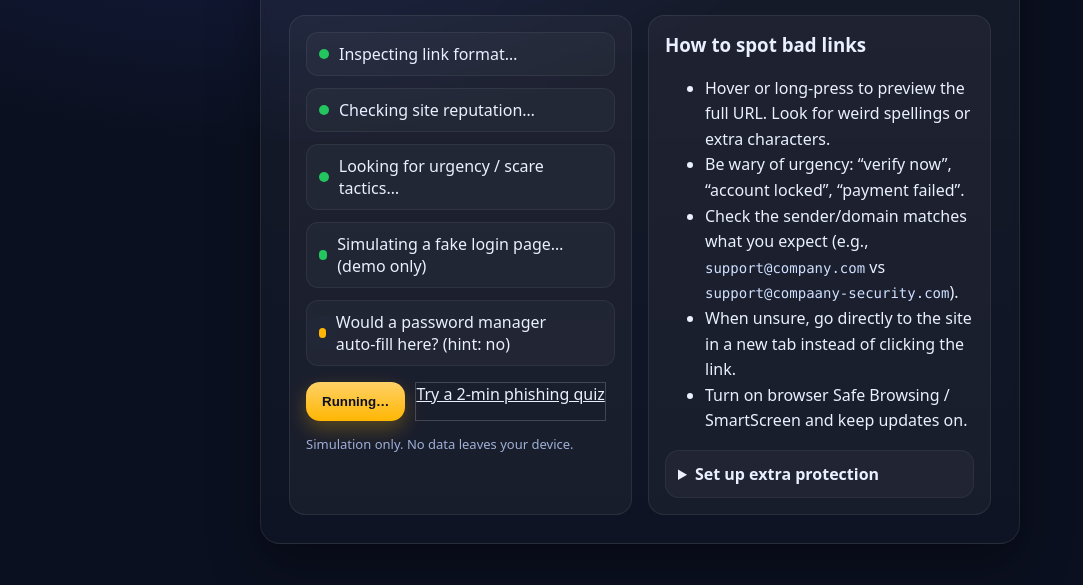
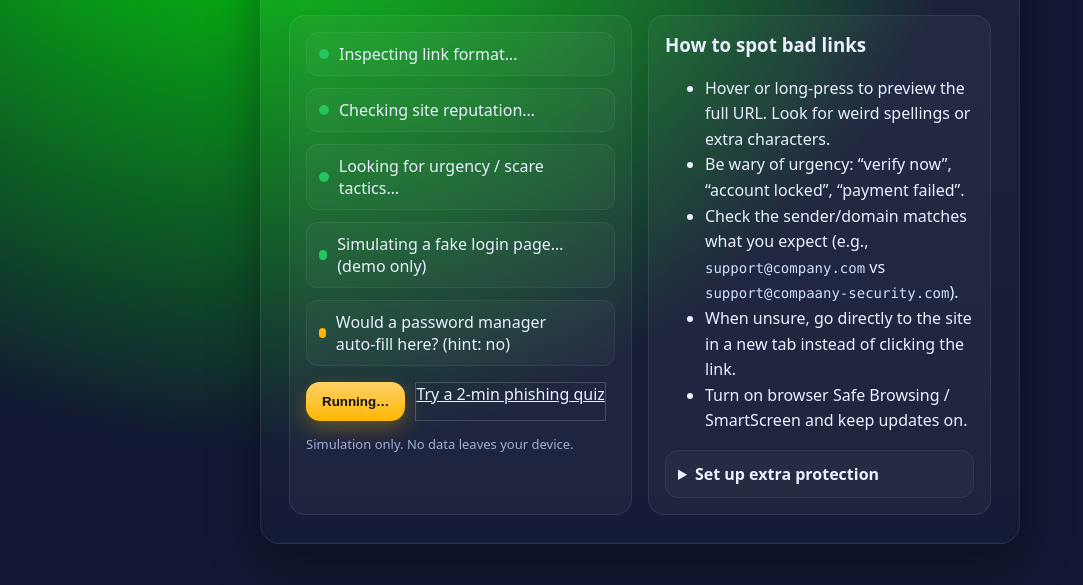
Before and after one commit to Eagle68pro/Warning-link, a plain HTML site: page index.html in a window 1280 px wide. Shown: the part 215-800 px from the top of the page, without its empty margins (0-1083 px from the left). Drawn offline with Linux system fonts and the light colour scheme.

Commit message:
Update index.html

```diff
--- a/index.html
+++ b/index.html
@@ -5,8 +5,7 @@
   <meta name="viewport" content="width=device-width, initial-scale=1" />
   <title>⚠️ Suspicious Link Check</title>
   <style>
-    :root{
-      --bg: #0b1020;
+    :root {
       --card: #121833;
       --text: #eaf0ff;
       --muted: #9fb0d6;
@@ -14,50 +13,58 @@
       --danger: #ef4444;
       --ok: #22c55e;
     }
-    *{box-sizing:border-box}
-    html,body{height:100%}
-    body{
-      margin:0; font-family: ui-sans-serif, system-ui, -apple-system, Segoe UI, Roboto, "Helvetica Neue", Arial, "Noto Sans", "Apple Color Emoji", "Segoe UI Emoji";
-      background: radial-gradient(1200px 800px at 20% -10%, #1b2450 0%, var(--bg) 55%), linear-gradient(180deg, #0b0f1a 0%, #0b1020 100%);
+
+    * { box-sizing: border-box; }
+    html, body { height: 100%; margin: 0; font-family: ui-sans-serif, system-ui, -apple-system, Segoe UI, Roboto, "Helvetica Neue", Arial, "Noto Sans", "Apple Color Emoji", "Segoe UI Emoji"; }
+
+    body {
       color: var(--text);
-      display:flex; align-items:center; justify-content:center; padding:24px;
+      display: flex; align-items: center; justify-content: center; padding: 24px;
+      background-size: 200% 200%;
+      animation: gradientShift 15s ease infinite;
     }
-    .wrap{width:100%; max-width:760px}
-    .card{
+
+    @keyframes gradientShift {
+      0% { background-position: 0% 50%; }
+      50% { background-position: 100% 50%; }
+      100% { background-position: 0% 50%; }
+    }
+
+    .wrap { width: 100%; max-width: 760px; }
+    .card {
       background: linear-gradient(180deg, rgba(255,255,255,0.05), rgba(255,255,255,0.02));
-      border:1px solid rgba(255,255,255,0.08);
+      border: 1px solid rgba(255,255,255,0.08);
       border-radius: 20px; padding: 28px; box-shadow: 0 20px 50px rgba(0,0,0,0.35);
       backdrop-filter: blur(6px);
     }
-    h1{margin:0 0 8px 0; font-size: clamp(24px, 4vw, 36px); letter-spacing:0.2px}
-    p.lead{margin:0 0 18px 0; color: var(--muted); line-height:1.5}
-    .badge{
-      display:inline-flex; align-items:center; gap:8px; font-size:14px; padding:8px 12px; border-radius:999px;
-      background: rgba(255, 183, 3, 0.12); color: #ffd166; border:1px solid rgba(255, 183, 3, 0.25);
+
+    h1 { margin: 0 0 8px 0; font-size: clamp(24px, 4vw, 36px); letter-spacing: 0.2px; }
+    p.lead { margin: 0 0 18px 0; color: var(--muted); line-height: 1.5; }
+    .badge {
+      display: inline-flex; align-items: center; gap: 8px; font-size: 14px; padding: 8px 12px; border-radius: 999px;
+      background: rgba(255, 183, 3, 0.12); color: #ffd166; border: 1px solid rgba(255, 183, 3, 0.25);
     }
-    .row{display:grid; grid-template-columns: 1fr; gap:16px}
-    @media(min-width:640px){ .row{ grid-template-columns: 1fr 1fr } }
-    .panel{background: rgba(255,255,255,0.04); border:1px solid rgba(255,255,255,0.08); border-radius:16px; padding:16px}
-    .scan{
-      display:flex; flex-direction:column; gap:12px; min-height:220px
+    .row { display: grid; grid-template-columns: 1fr; gap: 16px; }
+    @media(min-width: 640px) { .row { grid-template-columns: 1fr 1fr; } }
+    .panel { background: rgba(255,255,255,0.04); border: 1px solid rgba(255,255,255,0.08); border-radius: 16px; padding: 16px; }
+    .scan { display: flex; flex-direction: column; gap: 12px; min-height: 220px; }
+    .step { display: flex; align-items: center; gap: 10px; padding: 10px 12px; border-radius: 12px; border: 1px solid rgba(255,255,255,0.06); background: rgba(255,255,255,0.03); }
+    .dot { width: 10px; height: 10px; border-radius: 999px; background: #5863a8; box-shadow: 0 0 0 0 rgba(88,99,168, 0.6); }
+    .step.active .dot { background: var(--accent); animation: pulse 1.2s ease-out infinite; }
+    .step.ok .dot { background: var(--ok); }
+    .step.warn .dot { background: var(--danger); }
+    .mono { font-family: ui-monospace, SFMono-Regular, Menlo, Monaco, Consolas, "Liberation Mono", "Courier New", monospace; font-size: 14px; color:#cfe0ff; }
+    .hidden { display: none; }
+    .actions { display: flex; gap: 10px; flex-wrap: wrap; margin-top: 16px; }
+    button, a.btn {
+      appearance: none; border: none; cursor: pointer; text-decoration: none; color: #0b1020; font-weight: 700;
+      background: linear-gradient(180deg, #ffd166, #ffb703); padding: 12px 16px; border-radius: 14px; box-shadow: 0 8px 20px rgba(255,183,3,0.28);
     }
-    .step{display:flex; align-items:center; gap:10px; padding:10px 12px; border-radius:12px; border:1px solid rgba(255,255,255,0.06); background: rgba(255,255,255,0.03)}
-    .dot{width:10px; height:10px; border-radius:999px; background: #5863a8; box-shadow: 0 0 0 0 rgba(88,99,168, 0.6);}
-    .step.active .dot{ background: var(--accent); animation: pulse 1.2s ease-out infinite }
-    .step.ok .dot{ background: var(--ok) }
-    .step.warn .dot{ background: var(--danger) }
-    .mono{font-family: ui-monospace, SFMono-Regular, Menlo, Monaco, Consolas, "Liberation Mono", "Courier New", monospace; font-size: 14px; color:#cfe0ff}
-    .hidden{display:none}
-    .actions{display:flex; gap:10px; flex-wrap:wrap; margin-top:16px}
-    button, a.btn{
-      appearance:none; border:none; cursor:pointer; text-decoration:none; color:#0b1020; font-weight:700;
-      background: linear-gradient(180deg, #ffd166, #ffb703); padding:12px 16px; border-radius:14px; box-shadow: 0 8px 20px rgba(255,183,3,0.28);
-    }
-    button.secondary, a.secondary{ background:transparent; color: var(--text); border:1px solid rgba(255,255,255,0.18)}
-    .footer{color: var(--muted); font-size: 13px; margin-top:14px}
-    details{background: rgba(255,255,255,0.03); border:1px solid rgba(255,255,255,0.06); border-radius:14px; padding:12px}
-    details summary{cursor:pointer; font-weight:700}
-    @keyframes pulse{ to{ box-shadow: 0 0 0 12px rgba(88,99,168, 0) } }
+    button.secondary, a.secondary { background: transparent; color: var(--text); border: 1px solid rgba(255,255,255,0.18); }
+    .footer { color: var(--muted); font-size: 13px; margin-top: 14px; }
+    details { background: rgba(255,255,255,0.03); border: 1px solid rgba(255,255,255,0.06); border-radius: 14px; padding: 12px; }
+    details summary { cursor: pointer; font-weight: 700; }
+    @keyframes pulse { to { box-shadow: 0 0 0 12px rgba(88,99,168, 0); } }
   </style>
 </head>
 <body>
@@ -110,12 +117,16 @@
       </div>
     </div>
   </div>
+
   <script>
+    // Custom message handling
     const params = new URLSearchParams(location.search);
     const from = params.get('from');
     const customMsg = params.get('msg');
     if (from) { document.getElementById('title').textContent = `A friendly warning from ${from}`; }
     if (customMsg) { document.getElementById('desc').textContent = customMsg; }
+
+    // Safe demo steps
     const steps = [
       { text: 'Inspecting link format…', kind: 'active', delay: 900 },
       { text: 'Checking site reputation…', kind: 'active', delay: 900 },
@@ -124,18 +135,21 @@
       { text: 'Would a password manager auto‑fill here? (hint: no)', kind: 'active', delay: 1000 },
       { text: 'Conclusion: Risky link behavior detected.', kind: 'warn', delay: 800 }
     ];
+
     const scanEl = document.getElementById('scan');
     const startBtn = document.getElementById('start');
     const resetBtn = document.getElementById('reset');
     const reveal = document.getElementById('reveal');
     const revealReset = document.getElementById('reveal-reset');
     const personalMsg = document.getElementById('personal-msg');
+
     function makeStep(text, kind='active'){
       const div = document.createElement('div');
       div.className = `step ${kind}`;
       div.innerHTML = `<span class="dot" aria-hidden="true"></span><span>${text}</span>`;
       return div;
     }
+
     function clearScan(){
       scanEl.innerHTML = '';
       reveal.classList.add('hidden');
@@ -143,6 +157,7 @@
       startBtn.disabled = false;
       startBtn.textContent = 'Run Safe Demo';
     }
+
     async function runScan(){
       clearScan();
       startBtn.disabled = true;
@@ -162,13 +177,31 @@
       startBtn.disabled = false;
       startBtn.textContent = 'Run Again';
     }
+
     startBtn.addEventListener('click', runScan);
     resetBtn.addEventListener('click', clearScan);
     revealReset.addEventListener('click', runScan);
+
     if (!sessionStorage.getItem('ranOnce')){
       sessionStorage.setItem('ranOnce','1');
       setTimeout(() => runScan(), 400);
     }
+
+    // Smoothly cycling backgrounds
+    const gradients = [
+      'radial-gradient(circle at 20% -10%, #ff0000 0%, #1b1020 55%), linear-gradient(180deg, #0b0f1a 0%, #0b1020 100%)',
+      'radial-gradient(circle at 20% -10%, #00ff00 0%, #121833 55%), linear-gradient(180deg, #0b0f1a 0%, #0b1020 100%)',
+      'radial-gradient(circle at 20% -10%, #0000ff 0%, #0b1020 55%), linear-gradient(180deg, #0b0f1a 0%, #121833 100%)',
+      'radial-gradient(circle at 20% -10%, #ff00ff 0%, #0b1020 55%), linear-gradient(180deg, #0b0f1a 0%, #121833 100%)',
+      'radial-gradient(circle at 20% -10%, #ffff00 0%, #0b1020 55%), linear-gradient(180deg, #0b0f1a 0%, #121833 100%)'
+    ];
+    let current = 0;
+    function cycleGradient() {
+      document.body.style.background = gradients[current];
+      current = (current + 1) % gradients.length;
+      setTimeout(cycleGradient, 5000); // change every 5 seconds
+    }
+    cycleGradient();
   </script>
 </body>
 </html>
```
